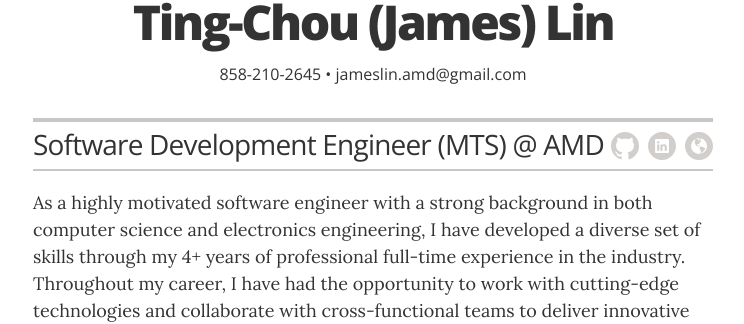
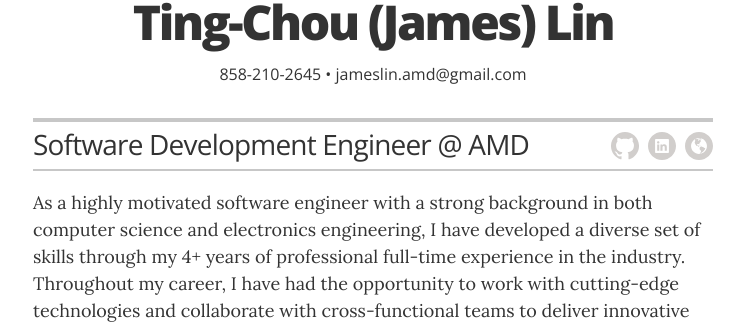
Before and after one commit to jamestclin/jamestclin.github.io, a Jekyll site: the page built from index.html, in a window 1280 px wide and 900 px high. Shown: the part 137-461 px from the top of the window, without its empty margins (267-1011 px from the left). Built offline with Jekyll 4.4.1, drawn with Linux system fonts in a browser that asks for light colours.

Commit message:
Update _config.yml

```diff
--- a/_config.yml
+++ b/_config.yml
@@ -11,7 +11,7 @@
 # Resume settings
 resume_avatar:                  "true"
 resume_name:                    "Ting-Chou (James) Lin"
-resume_title:                   "Software Development Engineer (MTS) @ AMD"
+resume_title:                   "Software Development Engineer @ AMD"
 
 # used for the contact button in _layouts/resume.html
 resume_contact_email:           "jameslin.amd@gmail.com"
```
